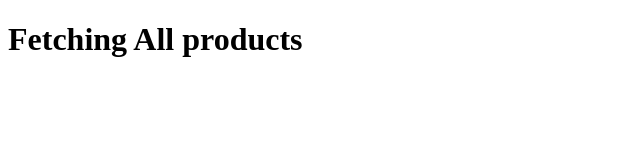
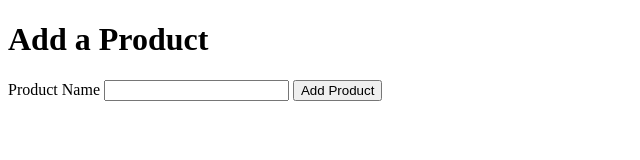
Before and after one commit to binitamuskan996/ecommerce-startup, a website: page view/product.html in a window 1280 px wide. Shown: the whole page, without its empty margins (0-640 px from the left). Drawn offline with Linux system fonts and the light colour scheme.

Commit message:
add form in view folder

```diff
--- a/app.js
+++ b/app.js
@@ -8,7 +8,7 @@ const cartRoutes = require("./routes/cartRoutes");
 app.use(express.json());
 
 app.use("/users", userRoutes);
-app.use("/products", productRoutes);
+app.use("/api/products", productRoutes);
 app.use("/cart", cartRoutes);
 
 app.use((req, res) => {
--- a/view/product.html
+++ b/view/product.html
@@ -4,9 +4,16 @@
     <meta charset="UTF-8">
     <meta http-equiv="X-UA-Compatible" content="IE=edge">
     <meta name="viewport" content="width=device-width, initial-scale=1.0">
-    <title>Document</title>
+    <title>Add Product</title>
 </head>
 <body>
-    <h1>Fetching All products</h1>
+    <h1>Add a Product</h1>
+
+    <form action="/api/products" method="GET">
+        <label for="product">Product Name</label>
+        <input type="text" id="product" name="productName">
+        <button type="submit">Add Product</button>
+    </form>
+
 </body>
 </html>
```
